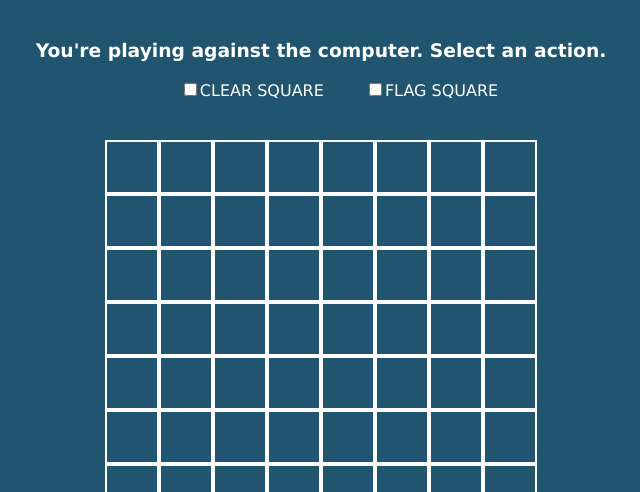
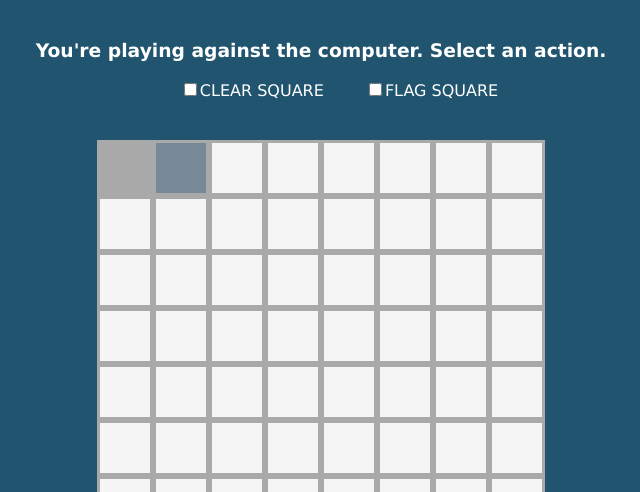
Before and after one commit to macklellan/Minesweeper-App, a Flask app: page / in a window 1280 px wide. Shown: the part 108-600 px from the top of the page, without its empty margins (319-959 px from the left). Run offline with Flask 2, Linux system fonts and the light colour scheme; some libraries are stand-ins or nearby versions.

Commit message:
Added different block classes

```diff
--- a/static/css/style.css
+++ b/static/css/style.css
@@ -45,9 +45,18 @@ h1 {
 }
 
 .mine {
-  border-style: solid;
-  border-width: 2px;
-  border-color: white;
+    border-style: solid;
+    border-width: 3px;
+    border-color: darkgrey;
+    background-color: whitesmoke;
+}
+
+.flag {
+    background-color: lightslategray;
+}
+
+.clear {
+    background-color: darkgrey;
 }
 
 .reset {
--- a/templates/index.html
+++ b/templates/index.html
@@ -28,8 +28,8 @@
   <div class="boardContainer">
     <!-- first row -->
     <div class="row">
-      <div id="0" class="square mine"></div>
-      <div id="1" class="square mine"></div>
+      <div id="0" class="square mine clear"></div>
+      <div id="1" class="square mine flag"></div>
       <div id="2" class="square mine"></div>
       <div id="3" class="square mine"></div>
       <div id="4" class="square mine"></div>
```
